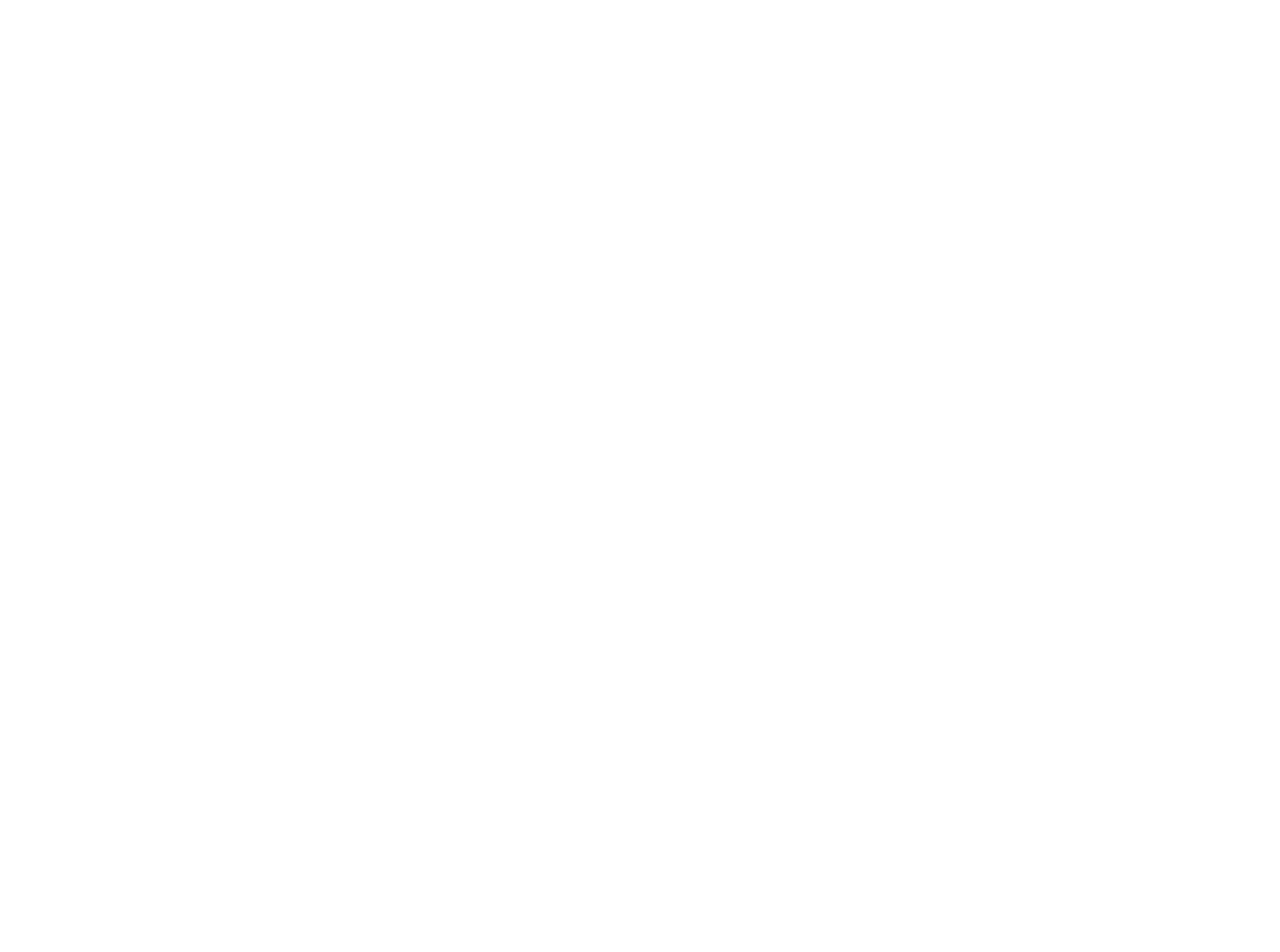
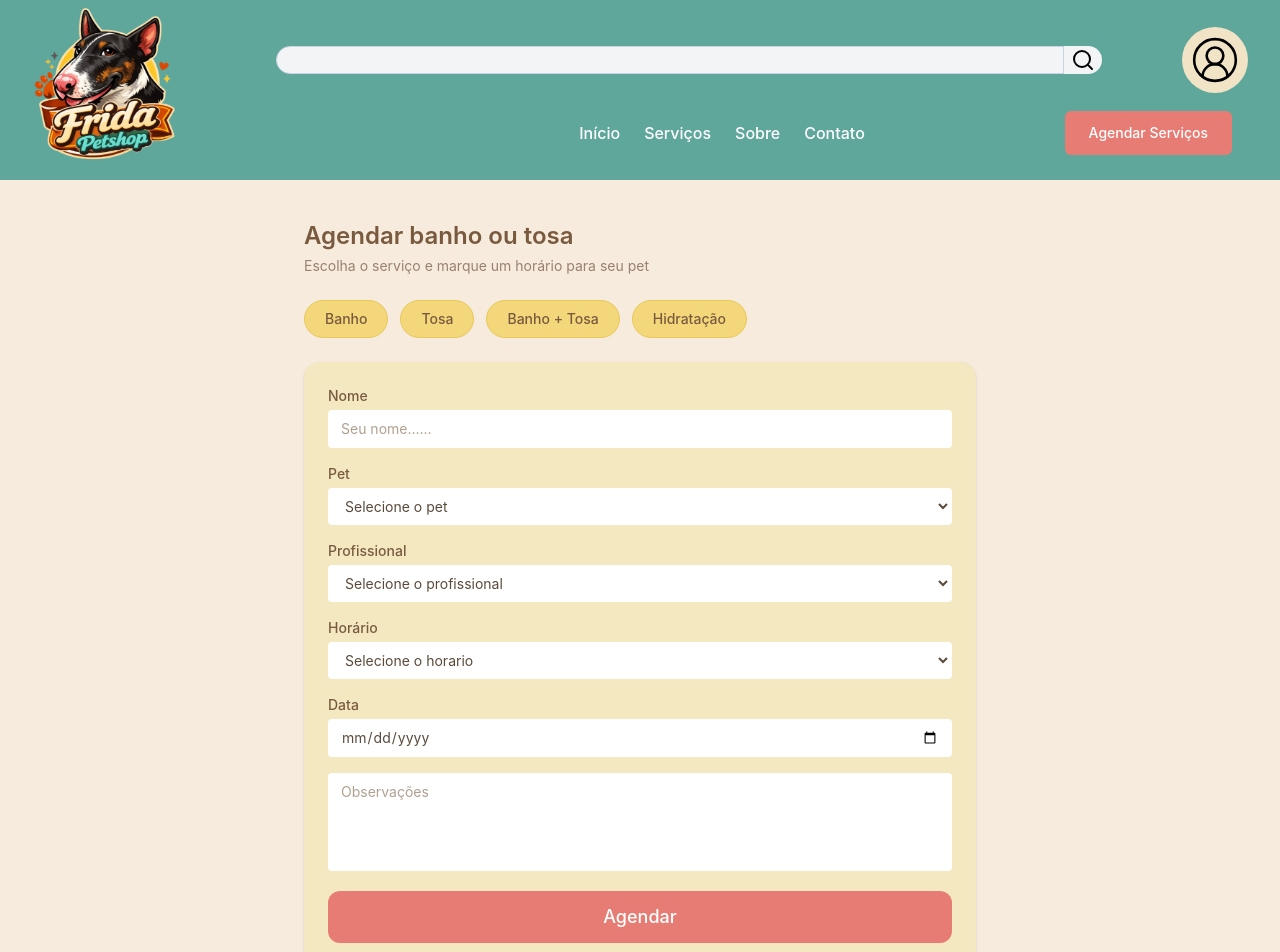
Before and after one commit to Lucas-Leal-Oliveira05/Frida_Pet_Shop, a React (Vite) app: page /Agendamento in a window 1280 px wide. Before the commit this address had no page. Shown: the top 952 px of the page. Before the commit the page ends 800 px from the top, so only its background shows below. Built offline with nearby package versions, Linux system fonts and the light colour scheme.

Commit message:
Tela agendamento
Arrumado algumas rotas, feito a tela de agendamento e lógica. sem conexão com banco por hora

```diff
--- a/src/App.jsx
+++ b/src/App.jsx
@@ -5,6 +5,7 @@ import CadastroUsuario from "./pages/CadastroUsuario";
 import CadastroPet from "./pages/CadastroPet";
 import UserPage from "./pages/UserPage";
 import EditarPet from "./pages/EditarPet";
+import Agendamento from "./pages/Agendamento";
 
 function App(){
   return(
@@ -17,6 +18,9 @@ function App(){
         <Route path="/UserPage" element={<UserPage/>}/>
         {/* Rotas Pet */}
         <Route path="/editarPet/:id" element={<EditarPet />} />
+        <Route path="/CadastroPet" element={<CadastroPet/>}/>
+        {/* Rotas Agendamento */}
+        <Route path="/Agendamento" element={<Agendamento/>} />
       </Routes>
     </Router>
   );
--- a/src/components/Header.jsx
+++ b/src/components/Header.jsx
@@ -11,7 +11,7 @@ function Header(){
         const logado = await usuarioAutenticado();
 
         if(logado){
-            navigate('/CadastroPet')
+            navigate('/UserPage')
         } else {
             navigate('/login')
         }
@@ -37,12 +37,14 @@ function Header(){
                     </div>
                     <div className='relative flex items-center justify-center px-6 py-2 font-medium pt-7'>
                         <div className='flex gap-6 mx-auto text-white'>
-                            <button>Início</button>
+                            <button onClick={() => navigate('/')}>Início</button>
                             <button>Serviços</button>
                             <button>Sobre</button>
                             <button>Contato</button>
                         </div>
-                        <button className='text-white absolute right-4 rounded-md bg-[#E67C73] px-6 py-3 text-sm font-medium'>
+                        <button
+                            onClick={() => navigate('/Agendamento')}
+                            className='text-white absolute right-4 rounded-md bg-[#E67C73] px-6 py-3 text-sm font-medium'>
                             Agendar Serviços
                         </button>
                     </div>
--- /dev/null
+++ b/src/pages/Agendamento.jsx
@@ -0,0 +1,227 @@
+import Header from "../components/Header";
+import Footerx from "../components/Footerx";
+import { useState, useEffect } from "react";
+import { useNavigate } from "react-router-dom";
+import { getPerfilUsuario } from "../services/userService";
+import { getPetsUsuario } from "../services/petService";
+import { criarAgendamento } from "../services/agendamentoService";
+
+const SERVICOS = ["Banho", "Tosa", "Banho + Tosa", "Hidratação"];
+
+const HORARIOS = [
+  "08:00", "09:00", "10:00", "11:00",
+  "13:00", "14:00", "15:00", "16:00", "17:00",
+];
+
+const PROFISSIONAIS = ["Ana", "Carlos", "Fernanda", "João"];
+
+function Agendamento() {
+  const navigate = useNavigate();
+  const [loading, setLoading] = useState(false);
+  const [loadingDados, setLoadingDados] = useState(true);
+
+  const [servicoSelecionado, setServicoSelecionado] = useState("");
+  const [nome, setNome] = useState("");
+  const [petId, setPetId] = useState("");
+  const [profissional, setProfissional] = useState("");
+  const [horario, setHorario] = useState("");
+  const [data, setData] = useState("");
+  const [observacoes, setObservacoes] = useState("");
+  const [pets, setPets] = useState([]);
+
+  useEffect(() => {
+    async function carregarDados() {
+      try {
+        const perfil = await getPerfilUsuario();
+        const listaPets = await getPetsUsuario();
+        setNome(perfil?.nome || "");
+        setPets(listaPets);
+      } catch (error) {
+        console.error("Erro ao carregar dados:", error.message);
+      } finally {
+        setLoadingDados(false);
+      }
+    }
+    carregarDados();
+  }, []);
+
+  const handleAgendar = async () => {
+    if (!servicoSelecionado || !petId || !profissional || !horario || !data) {
+      alert("Preencha todos os campos obrigatórios!");
+      return;
+    }
+
+    setLoading(true);
+    try {
+      await criarAgendamento({
+        servico: servicoSelecionado,
+        nome,
+        pet_id: petId,
+        profissional,
+        horario,
+        data,
+        observacoes,
+      });
+      alert("Agendamento realizado com sucesso!");
+      navigate("/UserPage");
+    } catch (error) {
+      alert("Erro ao agendar: " + error.message);
+    } finally {
+      setLoading(false);
+    }
+  };
+
+  const inputClass =
+    "w-full bg-white rounded px-3 py-2 text-sm text-[#5a4a3a] placeholder-[#b0a090] outline-none border border-transparent focus:border-[#5FA79B] transition-colors disabled:opacity-50";
+
+  if (loadingDados) {
+    return (
+      <div>
+        <Header />
+        <div className="min-h-screen bg-[#F6EBDD] flex items-center justify-center">
+          <p className="text-[#7A5A3F]">Carregando...</p>
+        </div>
+        <Footerx />
+      </div>
+    );
+  }
+
+  return (
+    <div>
+      <Header />
+      <div className="min-h-screen bg-[#F6EBDD] flex flex-col items-center justify-start py-10 px-4">
+        <div className="w-full max-w-2xl">
+
+          {/* Título */}
+          <h1 className="text-[#7A5A3F] text-2xl font-semibold mb-1">
+            Agendar banho ou tosa
+          </h1>
+          <p className="text-[#9a8070] text-sm mb-6">
+            Escolha o serviço e marque um horário para seu pet
+          </p>
+
+          {/* Botões de serviço */}
+          <div className="flex flex-wrap gap-3 mb-6">
+            {SERVICOS.map((s) => (
+              <button
+                key={s}
+                onClick={() => setServicoSelecionado(s)}
+                className={`px-5 py-2 rounded-full text-sm font-medium border transition-all
+                  ${servicoSelecionado === s
+                    ? "bg-[#5FA79B] text-white border-[#5FA79B]"
+                    : "bg-[#F3D77A] text-[#7A5A3F] border-[#e8c85a] hover:bg-[#e8c85a]"
+                  }`}
+              >
+                {s}
+              </button>
+            ))}
+          </div>
+
+          {/* Formulário */}
+          <div className="bg-[#F3E8C0] rounded-2xl p-6 flex flex-col gap-4 shadow-sm">
+
+            {/* Nome */}
+            <div className="flex flex-col gap-1">
+              <label className="text-[#7A5A3F] text-sm font-medium">Nome</label>
+              <input
+                type="text"
+                placeholder="Seu nome......"
+                className={inputClass}
+                value={nome}
+                onChange={(e) => setNome(e.target.value)}
+                disabled={loading}
+              />
+            </div>
+
+            {/* Pet */}
+            <div className="flex flex-col gap-1">
+              <label className="text-[#7A5A3F] text-sm font-medium">Pet</label>
+              <select
+                className={inputClass}
+                value={petId}
+                onChange={(e) => setPetId(e.target.value)}
+                disabled={loading}
+              >
+                <option value="">Selecione o pet</option>
+                {pets.map((pet) => (
+                  <option key={pet.id} value={pet.id}>
+                    {pet.nome} ({pet.especie})
+                  </option>
+                ))}
+              </select>
+            </div>
+
+            {/* Profissional */}
+            <div className="flex flex-col gap-1">
+              <label className="text-[#7A5A3F] text-sm font-medium">Profissional</label>
+              <select
+                className={inputClass}
+                value={profissional}
+                onChange={(e) => setProfissional(e.target.value)}
+                disabled={loading}
+              >
+                <option value="">Selecione o profissional</option>
+                {PROFISSIONAIS.map((p) => (
+                  <option key={p} value={p}>{p}</option>
+                ))}
+              </select>
+            </div>
+
+            {/* Horário */}
+            <div className="flex flex-col gap-1">
+              <label className="text-[#7A5A3F] text-sm font-medium">Horário</label>
+              <select
+                className={inputClass}
+                value={horario}
+                onChange={(e) => setHorario(e.target.value)}
+                disabled={loading}
+              >
+                <option value="">Selecione o horario</option>
+                {HORARIOS.map((h) => (
+                  <option key={h} value={h}>{h}</option>
+                ))}
+              </select>
+            </div>
+
+            {/* Data */}
+            <div className="flex flex-col gap-1">
+              <label className="text-[#7A5A3F] text-sm font-medium">Data</label>
+              <input
+                type="date"
+                className={inputClass}
+                value={data}
+                onChange={(e) => setData(e.target.value)}
+                disabled={loading}
+                min={new Date().toISOString().split("T")[0]}
+              />
+            </div>
+
+            {/* Observações */}
+            <div className="flex flex-col gap-1">
+              <textarea
+                rows={4}
+                placeholder="Observações"
+                className={`${inputClass} resize-none`}
+                value={observacoes}
+                onChange={(e) => setObservacoes(e.target.value)}
+                disabled={loading}
+              />
+            </div>
+
+            {/* Botão Agendar */}
+            <button
+              onClick={handleAgendar}
+              disabled={loading}
+              className="w-full bg-[#E67C73] hover:bg-[#d4675e] text-white text-lg font-medium py-3 rounded-xl transition-colors disabled:bg-gray-400 mt-1"
+            >
+              {loading ? "Agendando..." : "Agendar"}
+            </button>
+          </div>
+        </div>
+      </div>
+      <Footerx />
+    </div>
+  );
+}
+
+export default Agendamento;
--- a/src/pages/UserPage.jsx
+++ b/src/pages/UserPage.jsx
@@ -4,7 +4,8 @@ import Header from "../components/Header";
 import Footerx from "../components/Footerx";
 import { logoutUser, deletarUsuarioCompleto } from "../services/authService";
 import { getPerfilUsuario } from '../services/userService';
-import { getPetsUsuario } from '../services/petService';
+import { getPetsUsuario, deletePet } from '../services/petService';
+
 
 function UserPage() {
     const navigate = useNavigate();
@@ -51,6 +52,20 @@ function UserPage() {
             }
         }
     };
+
+    const handleExcluirPet = async (petId, petNome) => {
+    const confirmou = window.confirm(
+        `Tem certeza que deseja excluir ${petNome}?`
+    );
+    if (!confirmou) return;
+
+    try {
+        await deletePet(petId);
+        setPets((prev) => prev.filter((p) => p.id !== petId));
+    } catch (error) {
+        alert("Erro ao excluir pet: " + error.message);
+    }
+};
 
     if (loading) {
         return <div className="min-h-screen flex items-center justify-center bg-[#F6EBDD] text-[#7A5A3F] font-bold text-xl">Carregando dados do Frida Petshop...</div>;
@@ -125,7 +140,10 @@ function UserPage() {
                                             className="rounded-md bg-[#F3D77A] text-center text-sm font-medium text-black w-40 h-10 hover:brightness-95">
                                         Editar
                                     </button>
-                                    <button className="rounded-md bg-[#E67C73] text-center text-sm font-medium text-black w-20 h-10 hover:brightness-95">Excluir</button>
+                                    <button onClick={() => handleExcluirPet(pet.id, pet.nome)}
+                                            className="rounded-md bg-[#E67C73] text-center text-sm font-medium text-black w-20 h-10 hover:brightness-95">
+                                        Excluir
+                                    </button>
                                 </div>
                             </div>
                         ))
@@ -148,7 +166,7 @@ function UserPage() {
                     <div className="bg-[#F3D77A] rounded-md flex flex-col pt-3 shadow-md">
                         <h1 className="ml-4 md:ml-15 text-lg font-bold px-4">Próximos agendamentos</h1>
                         <div className="bg-[#F1E3C6] p-6 mx-4 md:mx-15 my-5 rounded-md text-center">
-                            Tamo fazendo esse carai ainda
+                            Em produção
                         </div>
                     </div>
                 </section>
--- /dev/null
+++ b/src/services/AgendamentoService.js
@@ -0,0 +1,20 @@
+import { supabase } from "./supabase";
+
+export async function criarAgendamento(dados) {
+  const { data: { user } } = await supabase.auth.getUser();
+
+  const { error } = await supabase.from("agendamentos").insert([
+    {
+      user_id: user.id,
+      servico: dados.servico,
+      nome: dados.nome,
+      pet_id: dados.pet_id,
+      profissional: dados.profissional,
+      horario: dados.horario,
+      data: dados.data,
+      observacoes: dados.observacoes,
+    },
+  ]);
+
+  if (error) throw error;
+}
```
Also changed, not shown: src/services/agendamentos.js (deleted).
